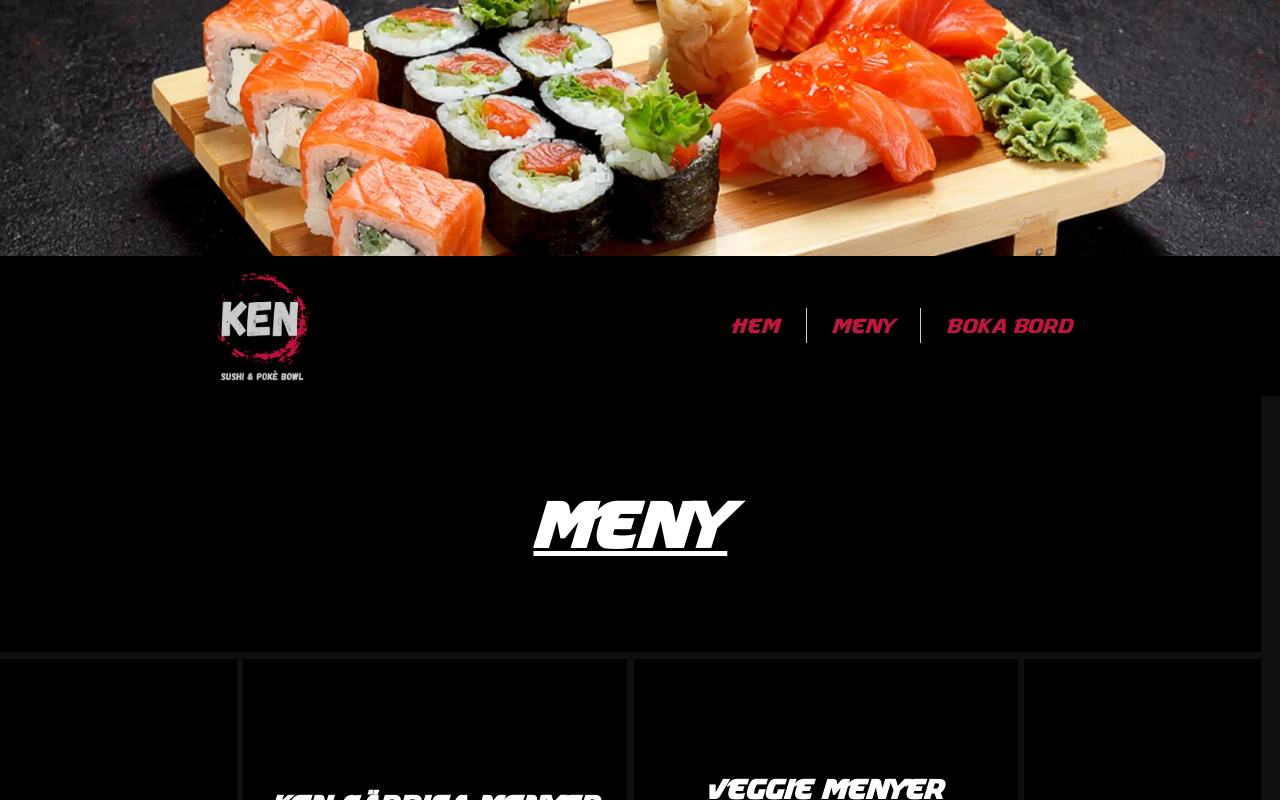
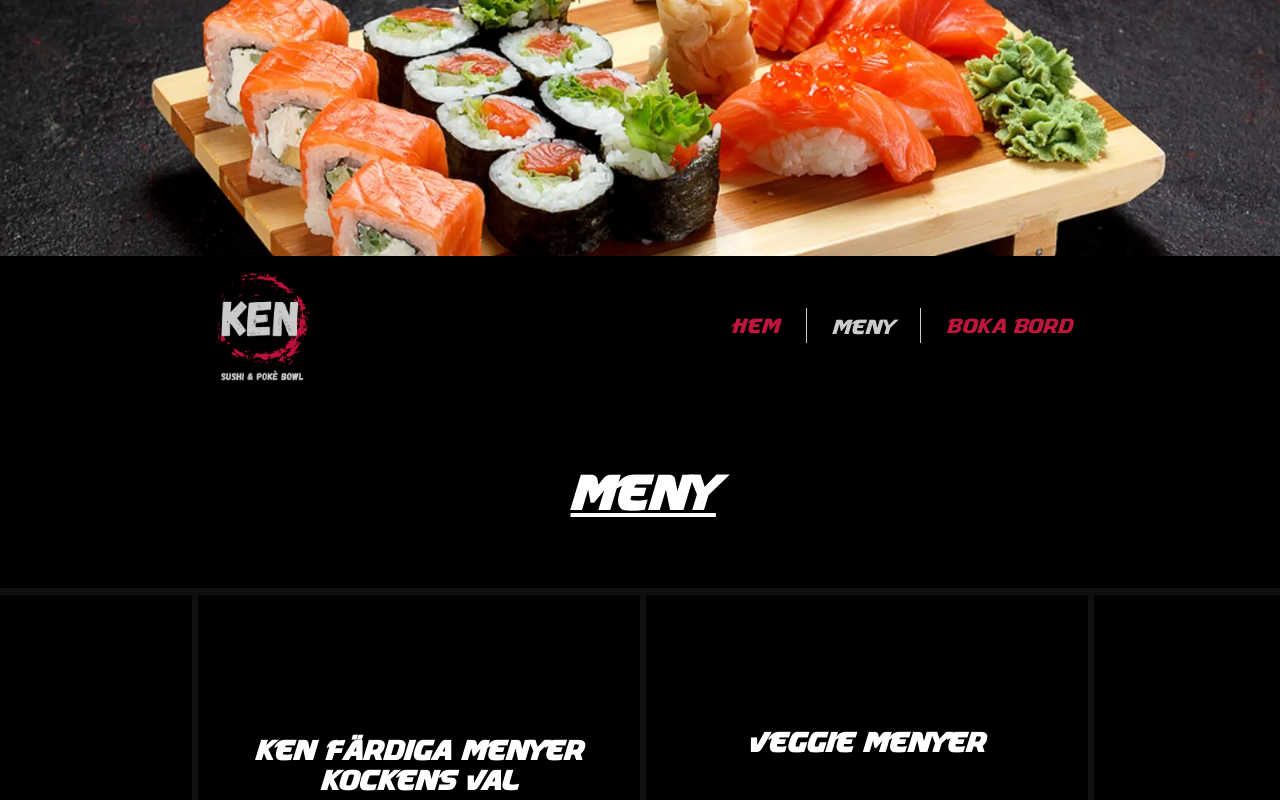
Before and after one commit to vijoh01/FE22-html-mp2-Viktor-Johansson, a plain HTML site: page html/meny.html in a window 1280 px wide. Shown: the top 800 px of the page. Drawn offline with Linux system fonts and the light colour scheme.

Commit message:
Ändrat på storlekar

```diff
--- a/html/meny.html
+++ b/html/meny.html
@@ -17,7 +17,7 @@
             <img src="../images/logo.png" alt="Ken sushi">
             <ul>
                 <li><a href="../index.html">Hem</a></li>
-                <li><a href="#">Meny</a></li>
+                <li><a href="#"><mark>Meny</mark></a></li>
                 <li><a href="#">Boka bord</a></li>
             </ul>
         </nav>
@@ -184,7 +184,7 @@ Spicy mayo, Friterad Halloumi
 
 <mark>Chevre</mark>
 Stekt chevre ost, Valnötter, Honung
-            </pre>
+</pre>
         </section>
 
 
--- a/styles/style.css
+++ b/styles/style.css
@@ -31,6 +31,7 @@ header {
 }
 
 nav {
+    user-select: none;
     display: flex;
     background-color: black;
     justify-content: space-around;
@@ -110,6 +111,12 @@ nav ul {
 
 }
 
+nav a mark {
+    background-color: none;
+    color: white;
+    background-color: black;
+}
+
 .index-container section:nth-child(2) {
     grid-column: 1 / 2;
     grid-row: 2 / 3;
@@ -163,10 +170,11 @@ nav ul {
 
 .meny-container {
     display: grid;
-    grid-template-columns: 18.5% 30% 30% 18.5%;
-    grid-template-rows: 20vw 25vw 25vw 65vw;
+    grid-template-columns: 15% 34.5% 34.5% 15%;
+    grid-template-rows: 15vw 25vw 25vw 75vw;
     gap: 0.5vw;
     background-color: rgb(15, 15, 15);
+
 }
 
 .meny-container section {
@@ -195,7 +203,7 @@ nav ul {
     display: flex;
     align-items: center;
     justify-content: center;
-    font-size: 4vw;
+    font-size: 3vw;
     color: white;
     background-color: black;
     font-family: 'MASQUE', 'Times New Roman', Times, serif;
```
Also changed, not shown: index.html (+1 -1 lines).
